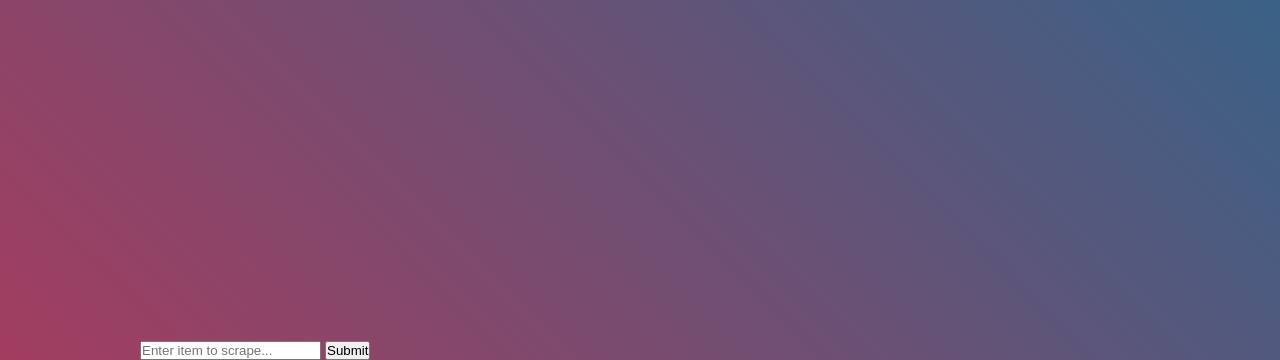
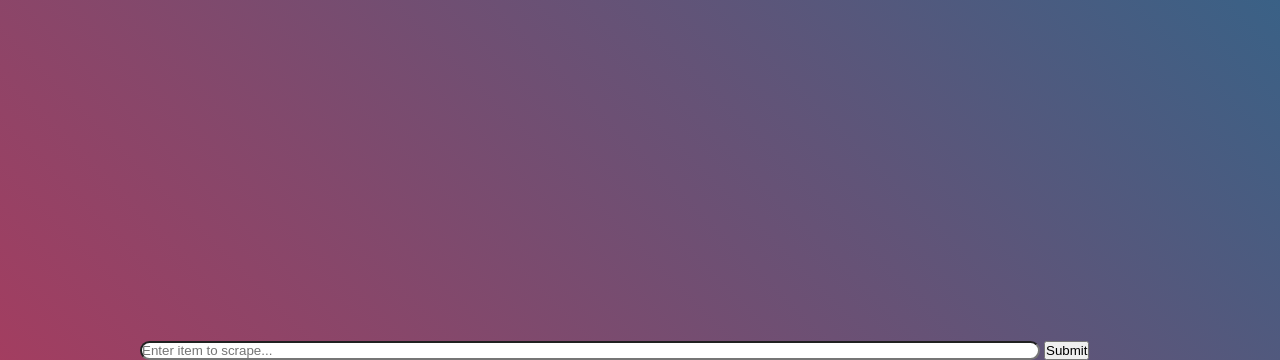
Before and after one commit to bahaa-desoky/ebay_scraper, a Django app: page / in a window 1280 px wide. Shown: the top 360 px of the page. Run offline with Django 3.2, Linux system fonts and the light colour scheme; some web fonts are replaced.

Commit message:
More css changes and updates (input)

```diff
--- a/scraper/static/scraper/table.css
+++ b/scraper/static/scraper/table.css
@@ -32,6 +32,11 @@
   justify-content: center;
   flex-wrap: wrap;
   padding: 33px 30px;
+}
+
+input{
+  border-radius: 10px;
+  width: 900px;
 }
 
 /*main table properties*/
```
